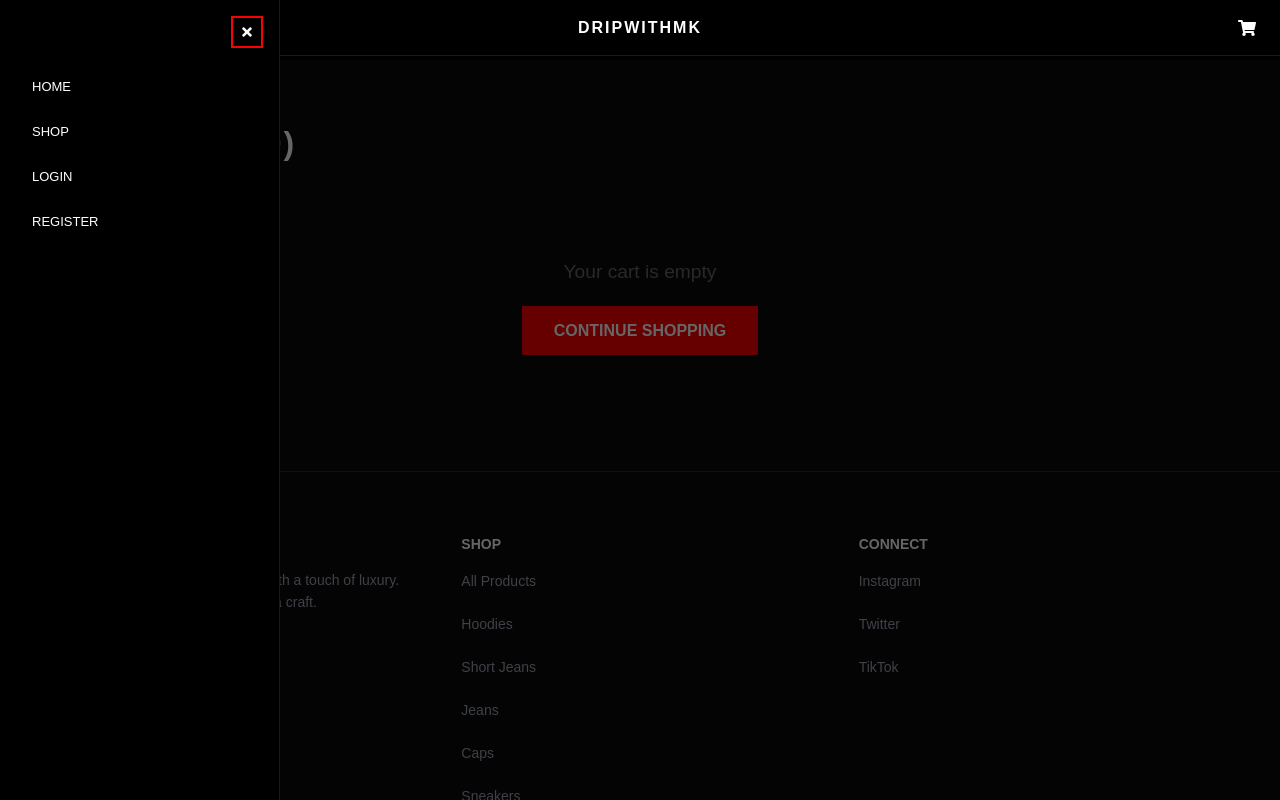
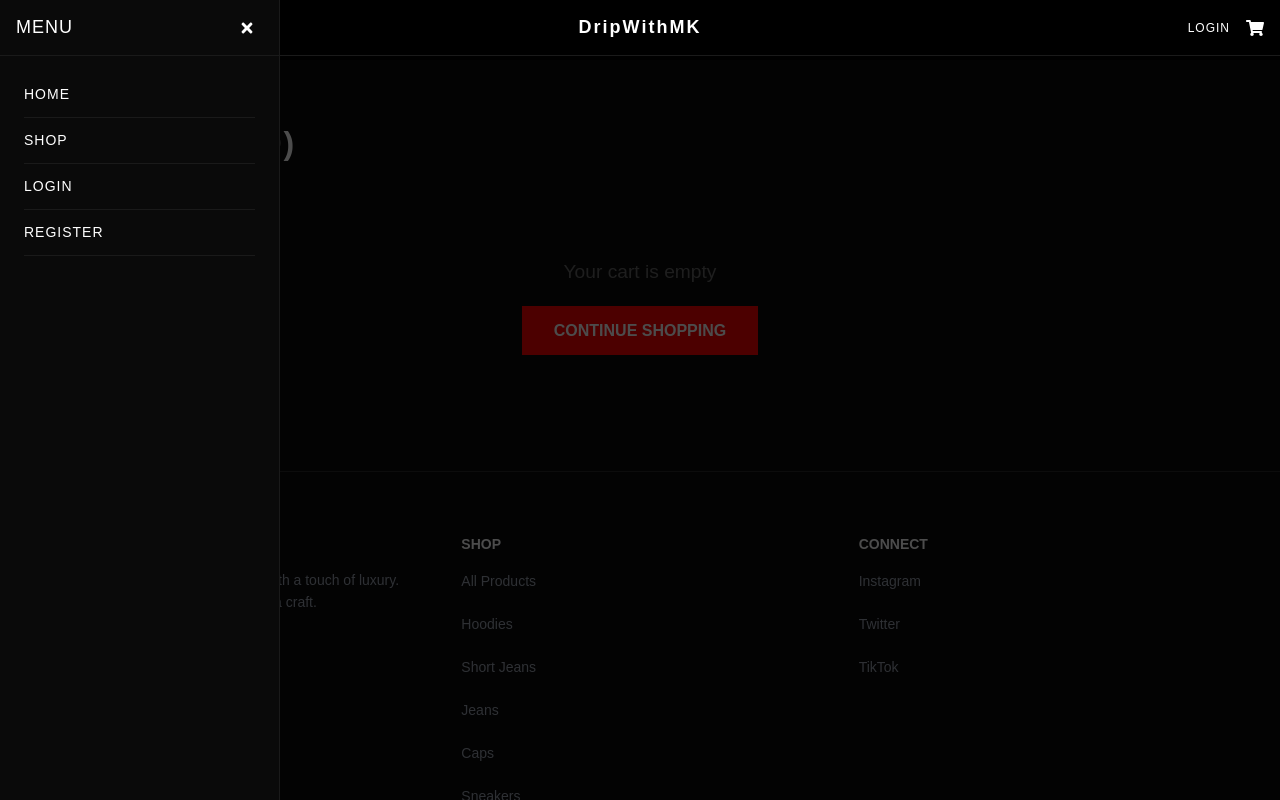
Before and after one commit to alawode-hub/my-frontend-app, a React (Vite) app: page /cart in a window 1280 px wide. Both pictures are taken after a click on the button 33 px from the left and 27 px from the top of the page. Shown: the top 800 px of the page. Built offline with nearby package versions, Linux system fonts and the light colour scheme.

Commit message:
fix pages and components

```diff
--- a/src/components/Navbar.jsx
+++ b/src/components/Navbar.jsx
@@ -2,7 +2,7 @@ import { useState } from "react";
 import { useSelector, useDispatch } from "react-redux";
 import { Link, useNavigate } from "react-router-dom";
 import { logoutUser } from "../redux/authSlice";
-import { FaShoppingCart, FaBars, FaTimes, FaUser } from "react-icons/fa";
+import { FaShoppingCart, FaBars, FaTimes, FaUser, FaPlus } from "react-icons/fa";
 
 const Navbar = () => {
   const [menuOpen, setMenuOpen] = useState(false);
@@ -16,207 +16,64 @@ const Navbar = () => {
   const handleLogout = () => {
     dispatch(logoutUser());
     setMenuOpen(false);
-    navigate("/");
+    navigate("/login");
   };
 
   const closeMenu = () => setMenuOpen(false);
 
-  const handleShopClick = (e) => {
-    e.preventDefault();
-    closeMenu();
-    if (!user) {
-      navigate('/login');
-    } else {
-      navigate('/shop');
-    }
-  };
-
   return (
     <>
-      <nav style={{
-        background: "#000",
-        color: "#fff",
-        height: "56px",
-        width: "100%",
-        maxWidth: "100vw",
-        padding: "0 16px",
-        position: "fixed",
-        top: 0,
-        left: 0,
-        right: 0,
-        zIndex: 9999,
-        display: "flex",
-        alignItems: "center",
-        justifyContent: "space-between",
-        borderBottom: "1px solid #1a1a1a",
-        boxSizing: "border-box",
-        overflowX: "hidden"
-      }}>
-
+      <nav style={styles.nav}>
         {/* Hamburger */}
-        <button
-          onClick={() => setMenuOpen(!menuOpen)}
-          style={{
-            background: "transparent",
-            border: "none",
-            color: "#fff",
-            cursor: "pointer",
-            padding: "8px",
-            display: "flex",
-            alignItems: "center",
-            justifyContent: "center",
-            flexShrink: 0
-          }}
-        >
-          <FaBars size={18} />
+        <button style={styles.hamburger} onClick={() => setMenuOpen(!menuOpen)}>
+          {menuOpen ? <FaTimes size={20} /> : <FaBars size={20} />}
         </button>
 
-        {/* CENTER LOGO */}
-        <Link
-          to="/"
-          onClick={closeMenu}
-          style={{
-            color: "#fff",
-            textDecoration: "none",
-            fontSize: "16px",
-            fontWeight: "700",
-            letterSpacing: "2px",
-            textTransform: "uppercase",
-            whiteSpace: "nowrap"
-          }}
-        >
+        {/* Logo */}
+        <Link to="/" onClick={closeMenu} style={styles.logo}>
           DripWithMK
         </Link>
 
-        {/* RIGHT: Profile + Cart */}
-        <div style={{ display: "flex", alignItems: "center", gap: "8px", flexShrink: 0 }}>
-          {user && (
-            <Link
-              to="/profile"
-              onClick={closeMenu}
-              style={{
-                color: "#fff",
-                textDecoration: "none",
-                fontSize: "11px",
-                fontWeight: "600",
-                letterSpacing: "1px",
-                textTransform: "uppercase",
-                display: "flex",
-                alignItems: "center",
-                gap: "6px",
-                padding: "8px"
-              }}
-            >
-              <FaUser size={14} />
-              <span className="nav-username">HI, {user.name?.split(" ")[0].toUpperCase()}</span>
+        {/* Right Icons */}
+        <div style={styles.rightIcons}>
+          {user ? (
+            <Link to="/profile" onClick={closeMenu} style={styles.iconLink}>
+              <FaUser size={18} />
+            </Link>
+          ) : (
+            <Link to="/login" onClick={closeMenu} style={styles.iconLink}>
+              LOGIN
             </Link>
           )}
 
-          <Link
-            to="/cart"
-            onClick={closeMenu}
-            style={{
-              color: "#fff",
-              position: "relative",
-              display: "flex",
-              alignItems: "center",
-              justifyContent: "center",
-              padding: "8px"
-            }}
-          >
+          <Link to="/cart" onClick={closeMenu} style={styles.iconLink}>
             <FaShoppingCart size={18} />
-            {cartCount > 0 && (
-              <span style={{
-                position: "absolute",
-                top: "2px",
-                right: "2px",
-                background: "#FF0000",
-                color: "#fff",
-                borderRadius: "50%",
-                minWidth: "16px",
-                height: "16px",
-                fontSize: "10px",
-                display: "flex",
-                alignItems: "center",
-                justifyContent: "center",
-                fontWeight: "700",
-                padding: "0 4px"
-              }}>
-                {cartCount}
-              </span>
-            )}
+            {cartCount > 0 && <span style={styles.badge}>{cartCount}</span>}
           </Link>
         </div>
       </nav>
 
-      {/* OVERLAY */}
-      {menuOpen && (
-        <div
-          onClick={closeMenu}
-          style={{
-            position: "fixed",
-            inset: 0,
-            background: "rgba(0,0,0,0.6)",
-            zIndex: 9998
-          }}
-        />
-      )}
-
-      {/* SLIDE DRAWER */}
-      <div style={{
-        position: "fixed",
-        top: 0,
-        left: 0,
-        height: "100vh",
-        width: "280px",
-        maxWidth: "80vw",
-        background: "#000",
-        zIndex: 10000,
-        transform: menuOpen? "translateX(0)" : "translateX(-100%)",
-        transition: "transform 0.25s ease",
-        borderRight: "1px solid #1a1a1a",
-        overflowY: "auto"
-      }}>
-        <div style={{
-          display: "flex",
-          justifyContent: "flex-end",
-          padding: "16px"
-        }}>
-          <button
-            onClick={closeMenu}
-            style={{
-              background: "transparent",
-              border: "2px solid #FF0000",
-              color: "#fff",
-              cursor: "pointer",
-              padding: "6px",
-              display: "flex",
-              alignItems: "center",
-              justifyContent: "center",
-              width: "32px",
-              height: "32px"
-            }}
-          >
-            <FaTimes size={14} />
-          </button>
+      {/* Slide Drawer */}
+      <div style={{...styles.drawer, transform: menuOpen ? "translateX(0)" : "translateX(-100%)"}}>
+        <div style={styles.drawerHeader}>
+          <h3 style={{margin: 0, fontSize: "18px", letterSpacing: "1px"}}>MENU</h3>
+          <button onClick={closeMenu} style={styles.closeBtn}><FaTimes /></button>
         </div>
 
-        <div style={{
-          padding: "0 32px",
-          display: "flex",
-          flexDirection: "column",
-          gap: "32px",
-          marginTop: "16px"
-        }}>
+        <div style={styles.drawerLinks}>
           <Link to="/" onClick={closeMenu} style={navLinkStyle}>HOME</Link>
-          <Link to="/shop" onClick={handleShopClick} style={navLinkStyle}>SHOP</Link>
+          <Link to="/shop" onClick={closeMenu} style={navLinkStyle}>SHOP</Link>
 
-          {user? (
+          {user && (
+            <Link to="/sell-product" onClick={closeMenu} style={sellLinkStyle}>
+              <FaPlus size={14} /> SELL PRODUCT
+            </Link>
+          )}
+
+          {user ? (
             <>
               <Link to="/profile" onClick={closeMenu} style={navLinkStyle}>PROFILE</Link>
-              {user.role === "admin" && (
-                <Link to="/admin" onClick={closeMenu} style={navLinkStyle}>ADMIN</Link>
-              )}
+              <Link to="/orders" onClick={closeMenu} style={navLinkStyle}>MY ORDERS</Link>
               <button onClick={handleLogout} style={logoutBtnStyle}>LOGOUT</button>
             </>
           ) : (
@@ -227,6 +84,9 @@ const Navbar = () => {
           )}
         </div>
       </div>
+
+      {/* Overlay */}
+      {menuOpen && <div style={styles.overlay} onClick={closeMenu} />}
     </>
   );
 };
@@ -234,23 +94,146 @@ const Navbar = () => {
 const navLinkStyle = {
   color: "#fff",
   textDecoration: "none",
-  fontSize: "13px",
-  fontWeight: "400",
-  textTransform: "uppercase",
-  lineHeight: "1"
+  fontSize: "14px",
+  fontWeight: "500",
+  letterSpacing: "1px",
+  padding: "12px 0",
+  borderBottom: "1px solid #1a1a1a",
+  display: "block",
+  textTransform: "uppercase"
+};
+
+const sellLinkStyle = {
+  ...navLinkStyle,
+  color: "#FF0000",
+  fontWeight: "700",
+  display: "flex",
+  alignItems: "center",
+  gap: "8px"
 };
 
 const logoutBtnStyle = {
   background: "transparent",
   border: "none",
   color: "#FF0000",
+  fontSize: "14px",
+  fontWeight: "500",
+  letterSpacing: "1px",
+  padding: "12px 0",
   textAlign: "left",
-  fontSize: "13px",
-  fontWeight: "400",
+  cursor: "pointer",
   textTransform: "uppercase",
-  cursor: "pointer",
-  padding: 0,
-  lineHeight: "1"
+  borderBottom: "1px solid #1a1a1a"
+};
+
+const styles = {
+  nav: {
+    position: "fixed",
+    top: 0,
+    left: 0,
+    width: "100%",
+    height: "56px",
+    background: "#000",
+    display: "flex",
+    alignItems: "center",
+    justifyContent: "space-between",
+    padding: "0 16px",
+    zIndex: 1000,
+    borderBottom: "1px solid #1a1a1a"
+  },
+  hamburger: {
+    background: "transparent",
+    border: "none",
+    color: "#fff",
+    cursor: "pointer",
+    padding: "8px",
+    display: "flex",
+    alignItems: "center",
+    justifyContent: "center"
+  },
+  logo: {
+    color: "#fff",
+    textDecoration: "none",
+    fontSize: "18px",
+    fontWeight: "700",
+    letterSpacing: "2px",
+    position: "absolute",
+    left: "50%",
+    transform: "translateX(-50%)"
+  },
+  rightIcons: {
+    display: "flex",
+    alignItems: "center",
+    gap: "16px"
+  },
+  iconLink: {
+    color: "#fff",
+    textDecoration: "none",
+    fontSize: "12px",
+    fontWeight: "500",
+    letterSpacing: "1px",
+    position: "relative",
+    display: "flex",
+    alignItems: "center"
+  },
+  badge: {
+    position: "absolute",
+    top: "-6px",
+    right: "-8px",
+    background: "#FF0000",
+    color: "#fff",
+    borderRadius: "50%",
+    width: "16px",
+    height: "16px",
+    fontSize: "9px",
+    display: "flex",
+    alignItems: "center",
+    justifyContent: "center",
+    fontWeight: "700"
+  },
+  drawer: {
+    position: "fixed",
+    top: 0,
+    left: 0,
+    width: "280px",
+    height: "100vh",
+    background: "#0a0a0a",
+    zIndex: 1001,
+    transition: "transform 0.3s ease",
+    borderRight: "1px solid #1a1a1a"
+  },
+  drawerHeader: {
+    height: "56px",
+    display: "flex",
+    alignItems: "center",
+    justifyContent: "space-between",
+    padding: "0 16px",
+    borderBottom: "1px solid #1a1a1a",
+    color: "#fff"
+  },
+  closeBtn: {
+    background: "transparent",
+    border: "none",
+    color: "#fff",
+    cursor: "pointer",
+    padding: "8px",
+    display: "flex"
+  },
+  drawerLinks: {
+    padding: "16px 24px",
+    display: "flex",
+    flexDirection: "column",
+    gap: "0"
+  },
+  overlay: {
+    position: "fixed",
+    top: 0,
+    left: 0,
+    width: "100%",
+    height: "100vh",
+    background: "rgba(0,0,0,0.7)",
+    zIndex: 999
+  }
 };
 
 export default Navbar;
```
